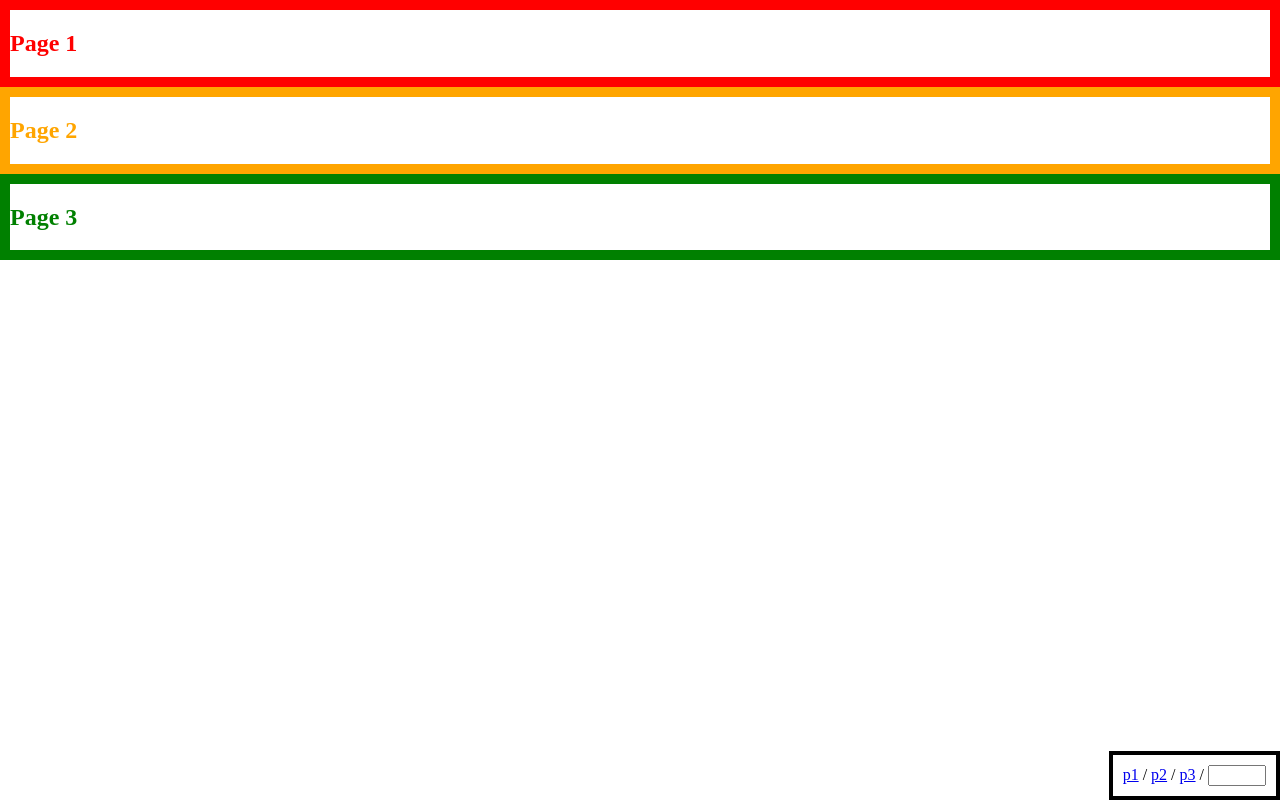
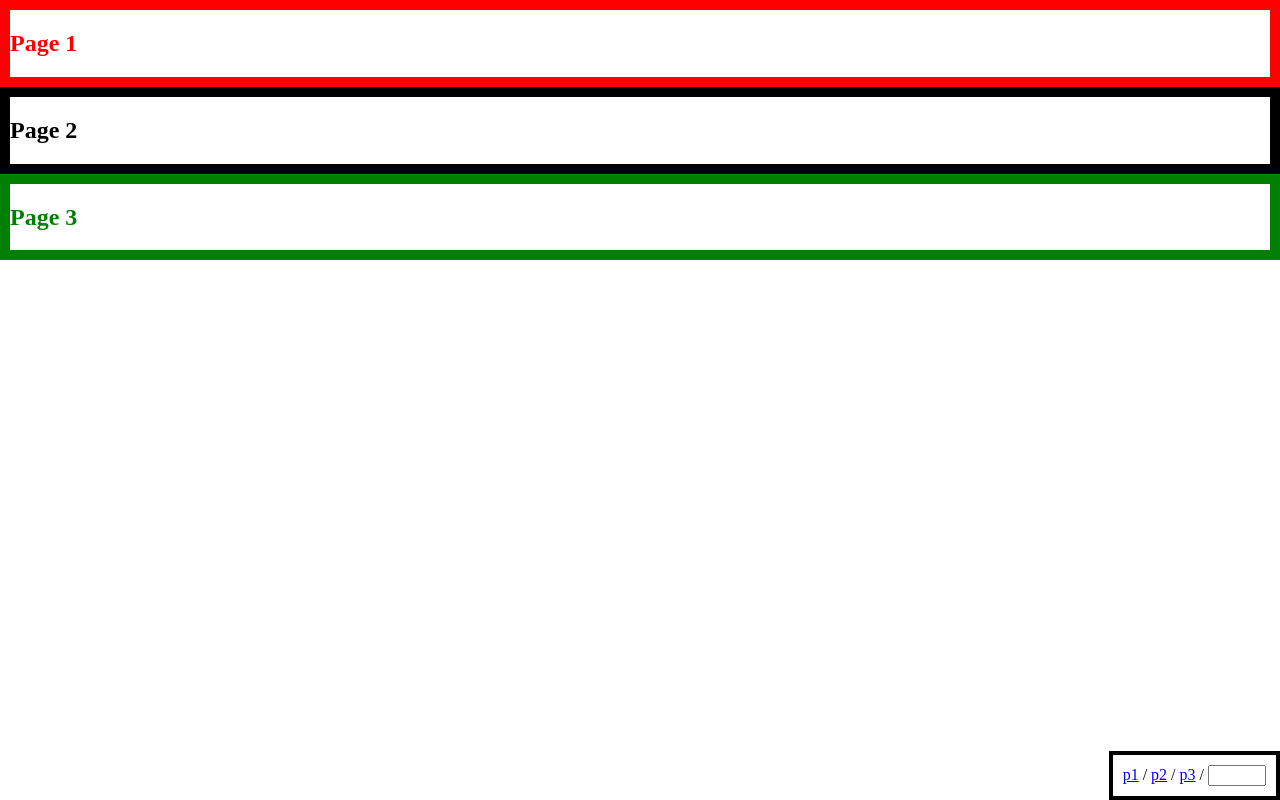
Before and after one commit to jinjoo-jung/FE_Basic, a website built with Parcel: page history/index.html in a window 1280 px wide. Built offline with nearby package versions, Linux system fonts and the light colour scheme.

Commit message:
color update:

```diff
--- a/history/index.html
+++ b/history/index.html
@@ -25,7 +25,7 @@
             box-sizing: border-box;
         }
         section.page1 {color: red;}
-        section.page2 {color: orange;}
+        section.page2 {color: black;}
         section.page3 {color: green;}
     </style>
 </head>
```
